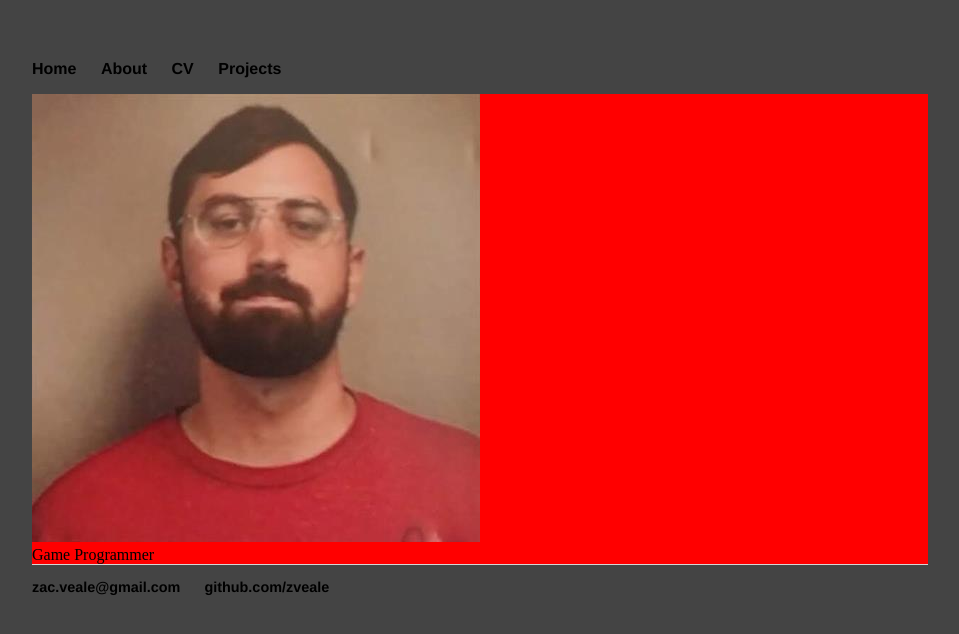
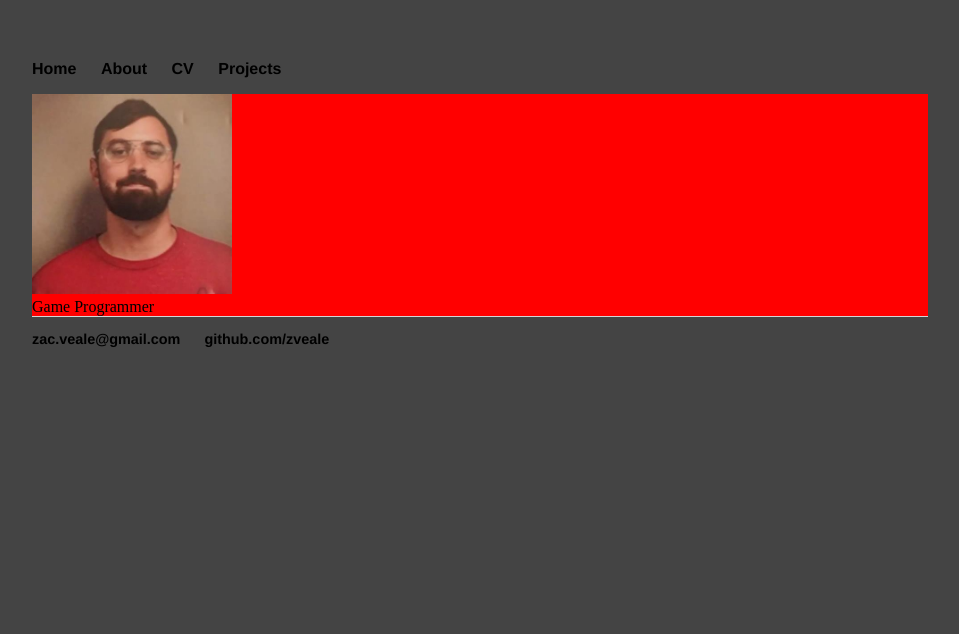
Before and after one commit to zveale/zveale.github.io, a Jekyll site: the page built from index.html, in a window 1280 px wide. Shown: the top 634 px of the page, without its empty margins (160-1119 px from the left). Built offline with Jekyll 4.4.1, drawn with Linux system fonts in a browser that asks for light colours.

Commit message:
Update main.css

```diff
--- a/css/main.css
+++ b/css/main.css
@@ -11,6 +11,10 @@ body {
 	background: red;
 	margin: auto;
 }
+.container figure img {
+	width: 200px;
+}
+
 
 nav ul, footer ul {
     font-family:'Helvetica', 'Arial', 'Sans-Serif';
```
